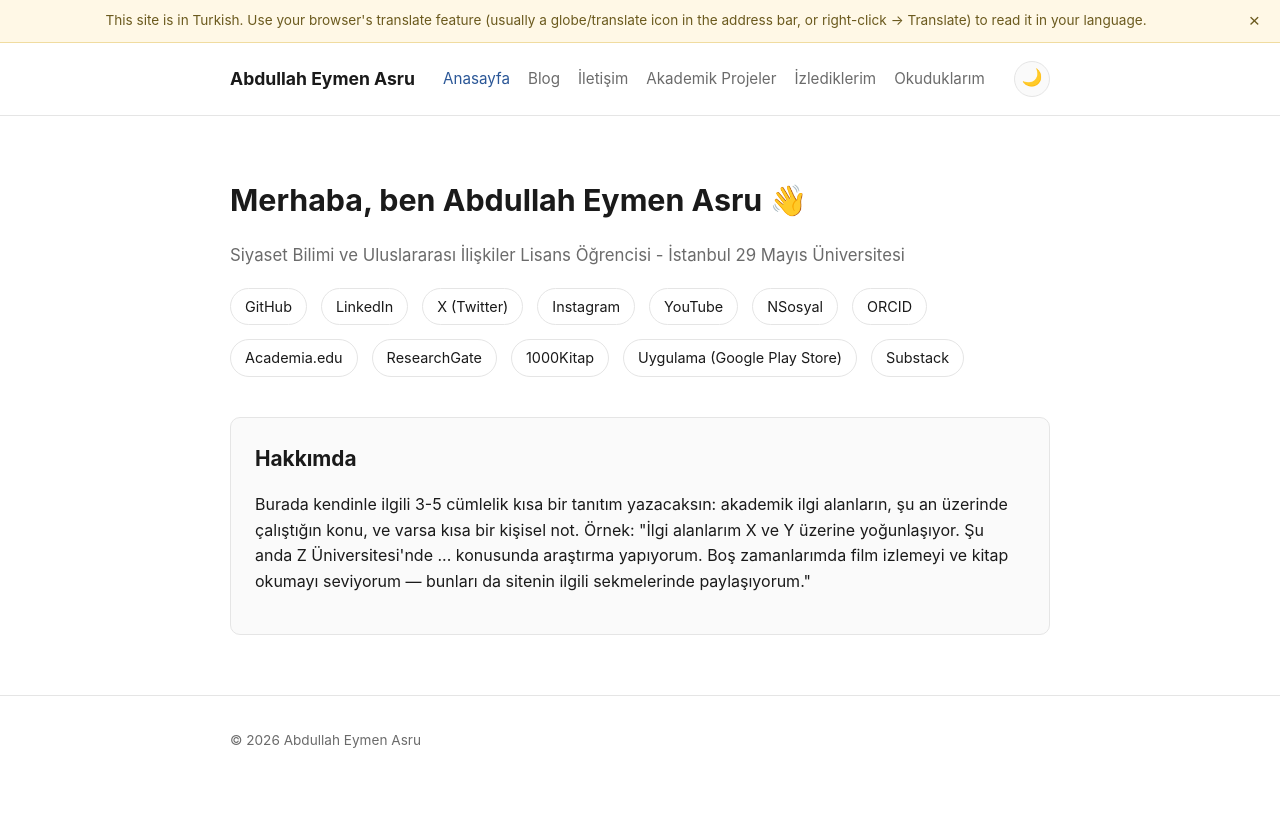
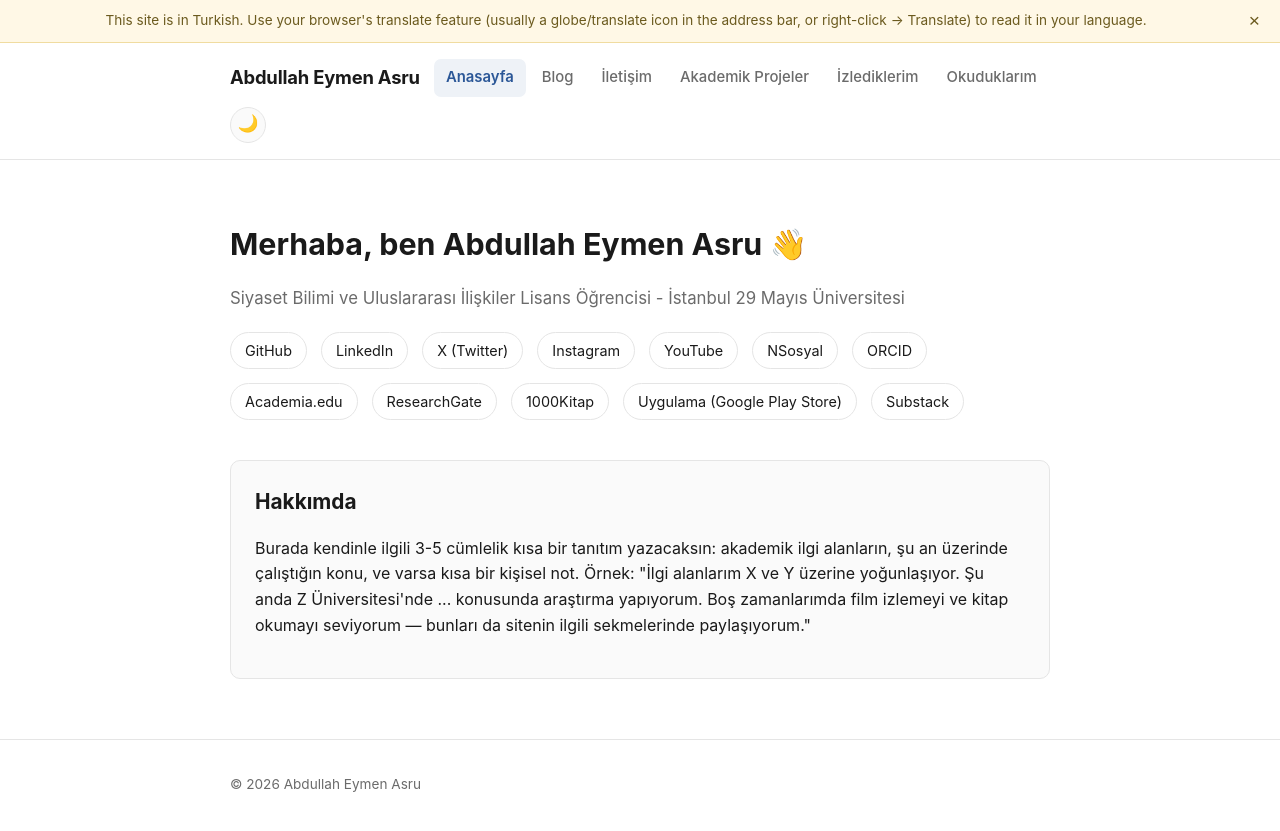
Before and after one commit to abdullah-eymen-asru/abdullah-eymen-asru.github.io, a Jekyll site: the page built from index.md, in a window 1280 px wide. Shown: the top 831 px of the page. Built offline with Jekyll 4.4.1, drawn with Linux system fonts in a browser that asks for light colours.

Commit message:
Add language notice styles and adjust layout

```diff
--- a/assets/style.css
+++ b/assets/style.css
@@ -6,6 +6,9 @@
   --border: #e5e5e5;
   --card-bg: #fafafa;
   --tag-bg: #eef2f7;
+  --lang-notice-bg: #fff8e6;
+  --lang-notice-border: #f0dca0;
+  --lang-notice-text: #6b5a1e;
 }
 
 /* Koyu tema: [data-theme="dark"] html elemanına eklendiğinde bu değerler geçerli olur */
@@ -17,6 +20,9 @@
   --border: #2c2f36;
   --card-bg: #1c1f25;
   --tag-bg: #22262e;
+  --lang-notice-bg: #2e2810;
+  --lang-notice-border: #4a3f18;
+  --lang-notice-text: #d8c274;
 }
 
 * { box-sizing: border-box; }
@@ -36,15 +42,29 @@ body {
   padding: 0 20px;
 }
 
+/* Sınıfsız her link (post/proje başlıkları, tablo linkleri vs.) için
+   tarayıcı varsayılanı yerine temaya uygun renk kullanıyoruz.
+   Bu olmadan koyu temada linkler tarayıcının kendi mavisiyle
+   düşük kontrastla kalıyordu. */
+a { color: var(--accent); }
+a:visited { color: var(--accent); }
+
 .site-header {
   border-bottom: 1px solid var(--border);
-  padding: 18px 0;
+  padding: 16px 0;
+  position: sticky;
+  top: 0;
+  z-index: 50;
+  background: var(--bg);   /* color-mix desteklemeyen eski tarayıcılar için düz renk */
+  background: color-mix(in srgb, var(--bg) 88%, transparent);
+  backdrop-filter: blur(10px);
+  -webkit-backdrop-filter: blur(10px);
 }
 
 .lang-notice {
-  background: #fff8e6;
-  border-bottom: 1px solid #f0dca0;
-  color: #6b5a1e;
+  background: var(--lang-notice-bg);
+  border-bottom: 1px solid var(--lang-notice-border);
+  color: var(--lang-notice-text);
   font-size: 0.85rem;
   padding: 10px 44px 10px 16px;
   text-align: center;
@@ -61,11 +81,11 @@ body {
   font-size: 1.2rem;
   line-height: 1;
   cursor: pointer;
-  color: #6b5a1e;
+  color: var(--lang-notice-text);
   padding: 4px 8px;
 }
 
-.lang-notice #lang-notice-close:hover { color: #1a1a1a; }
+.lang-notice #lang-notice-close:hover { color: var(--text); }
 
 .site-header .wrap {
   display: flex;
@@ -77,11 +97,15 @@ body {
 
 .brand {
   font-weight: 700;
-  font-size: 1.1rem;
+  font-size: 1.15rem;
   text-decoration: none;
   color: var(--text);
   flex-shrink: 0;
+  letter-spacing: -0.01em;
+  transition: color 0.15s ease;
 }
+
+.brand:hover { color: var(--accent); }
 
 nav {
   display: flex;
@@ -91,13 +115,23 @@ nav {
 }
 
 nav a {
-  margin-left: 18px;
+  margin-left: 4px;
+  padding: 7px 12px;
+  border-radius: 7px;
   text-decoration: none;
   color: var(--muted);
-  font-size: 0.95rem;
+  font-size: 0.93rem;
+  font-weight: 500;
+  transition: background-color 0.15s ease, color 0.15s ease;
 }
 
-nav a:hover, nav a:first-child { color: var(--accent); }
+nav a:hover { color: var(--text); background: var(--tag-bg); }
+
+nav a.active {
+  color: var(--accent);
+  background: var(--tag-bg);
+  font-weight: 600;
+}
 
 .content { padding: 40px 20px 60px; min-height: 60vh; }
 
@@ -317,3 +351,43 @@ form.contact-form button {
 }
 
 .theme-toggle:hover { border-color: var(--accent); background: var(--tag-bg); }
+
+.quick-links {
+  display: grid;
+  grid-template-columns: 1fr 1fr;
+  gap: 14px;
+  margin: 1.5em 0 2.2em;
+}
+
+@media (max-width: 500px) {
+  .quick-links { grid-template-columns: 1fr; }
+}
+
+.quick-link-card {
+  display: flex;
+  align-items: center;
+  gap: 12px;
+  padding: 16px 18px;
+  border: 1px solid var(--border);
+  border-radius: 10px;
+  background: var(--card-bg);
+  text-decoration: none;
+  color: var(--text);
+  transition: border-color 0.15s ease, transform 0.15s ease;
+}
+
+.quick-link-card:hover {
+  border-color: var(--accent);
+  transform: translateY(-1px);
+}
+
+.quick-link-icon { font-size: 1.6rem; }
+
+.quick-link-text {
+  display: flex;
+  flex-direction: column;
+  gap: 2px;
+}
+
+.quick-link-text strong { font-size: 0.98rem; }
+.quick-link-text span:last-child { font-size: 0.82rem; color: var(--muted); }
```
